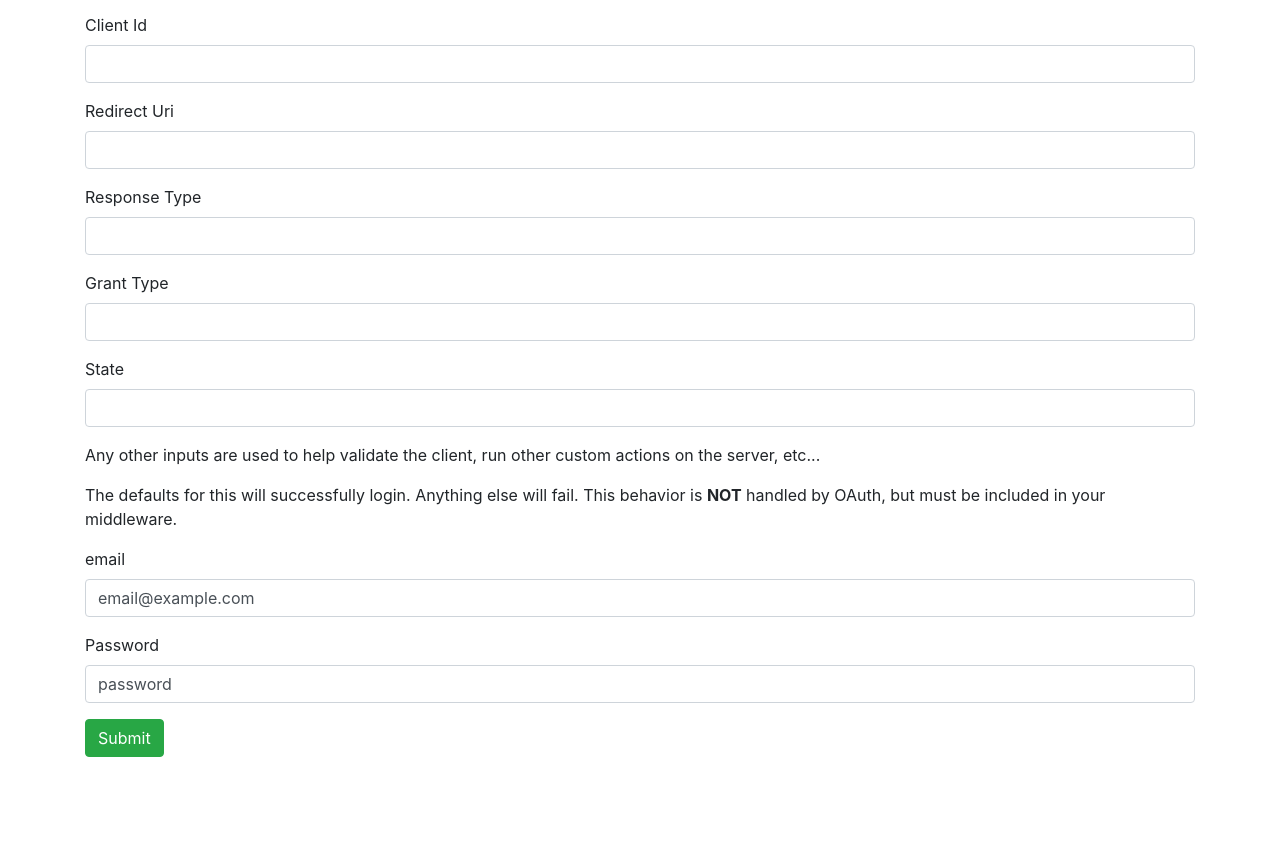
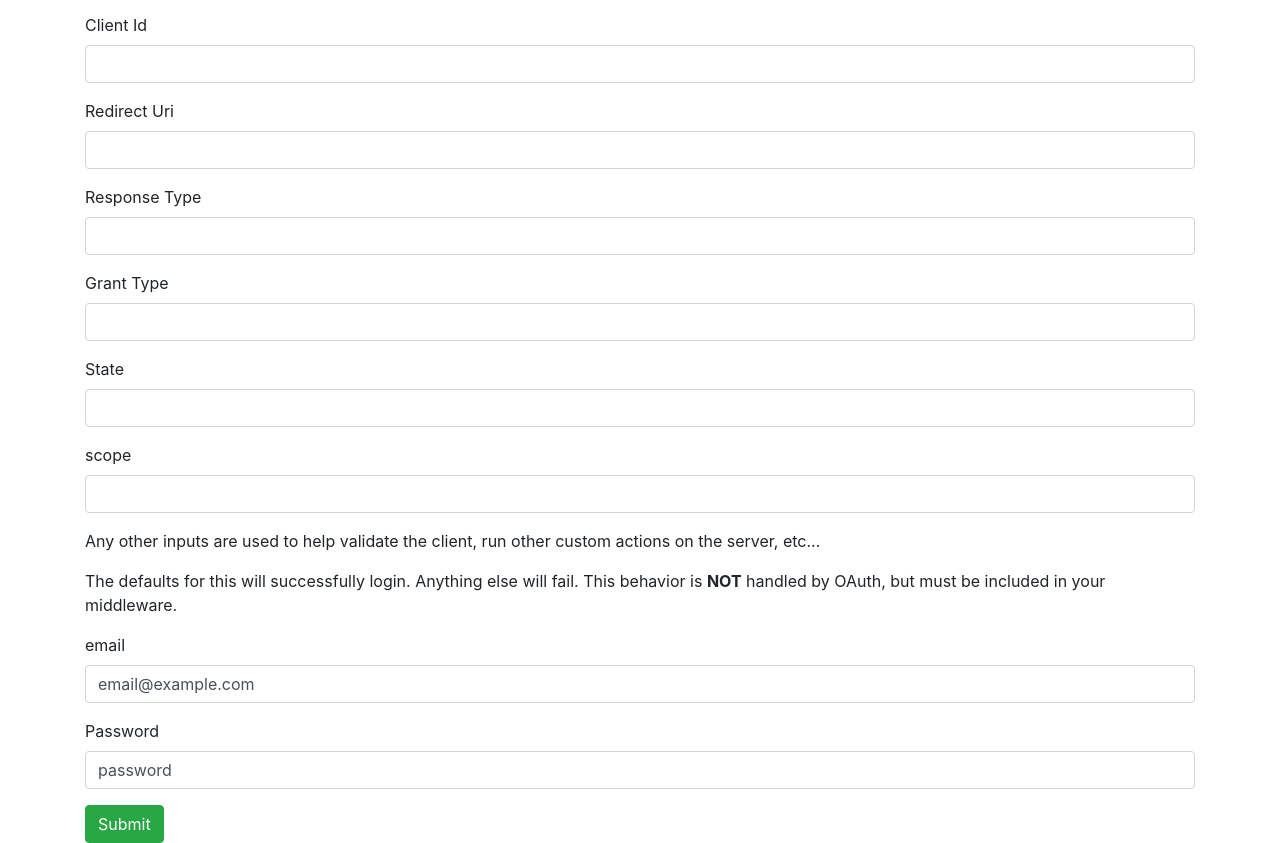
Before and after one commit to KAILINYmq/oauth-test, a website: page oauth-example/auth/public/oauthAuthenticate.html in a window 1280 px wide. Shown: the part 83-926 px from the top of the page. Before the commit the page ends 840 px from the top, so only its background shows below. Drawn offline with nearby package versions, Linux system fonts and the light colour scheme.

Commit message:
add code

```diff
--- a/oauth-example/auth/public/oauthAuthenticate.html
+++ b/oauth-example/auth/public/oauthAuthenticate.html
@@ -8,6 +8,7 @@
 <body class='container'>
   <h1>Authentication On Our Server</h1>
   <form action='http://localhost:4000/v1/oauth/authorize' method="post">
+  <!-- <form action='/oauth/authorize' method="post"></form> -->
     <p>These inputs should be hidden in production</p>
     <div class='form-group'>
       <label>Client Id</label>
@@ -28,6 +29,10 @@
     <div class='form-group'>
       <label>State</label>
       <input class='form-control' name='state'/>
+    </div>
+    <div class='form-group'>
+      <label>scope</label>
+      <input class='form-control' name='scope'/>
     </div>
     <p>Any other inputs are used to help validate the client, run other custom actions on the server, etc...</p>
     <p>
```
Also changed, not shown: oauth-example/auth/public/clientApp.html (+4 -0 lines).
